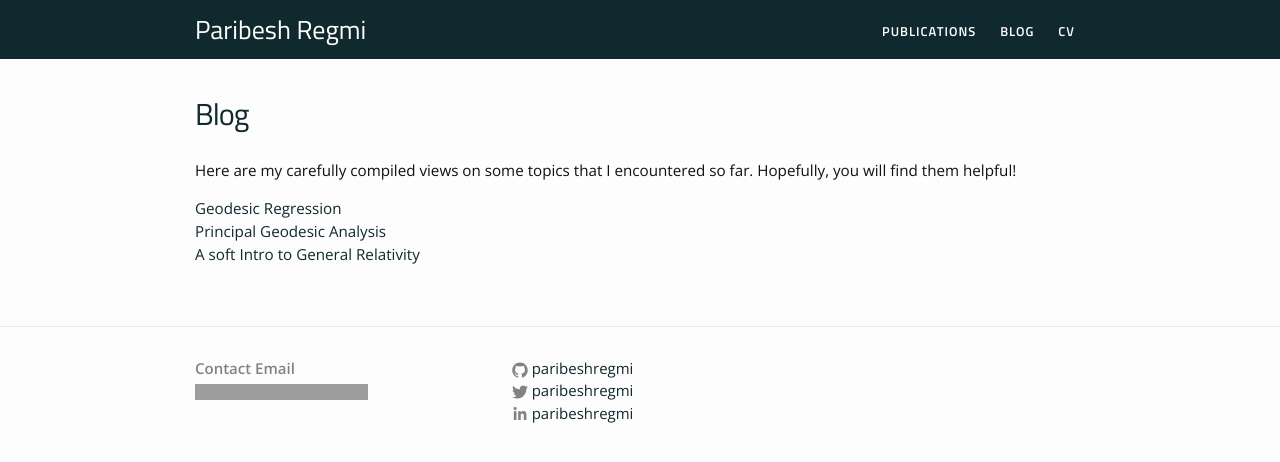
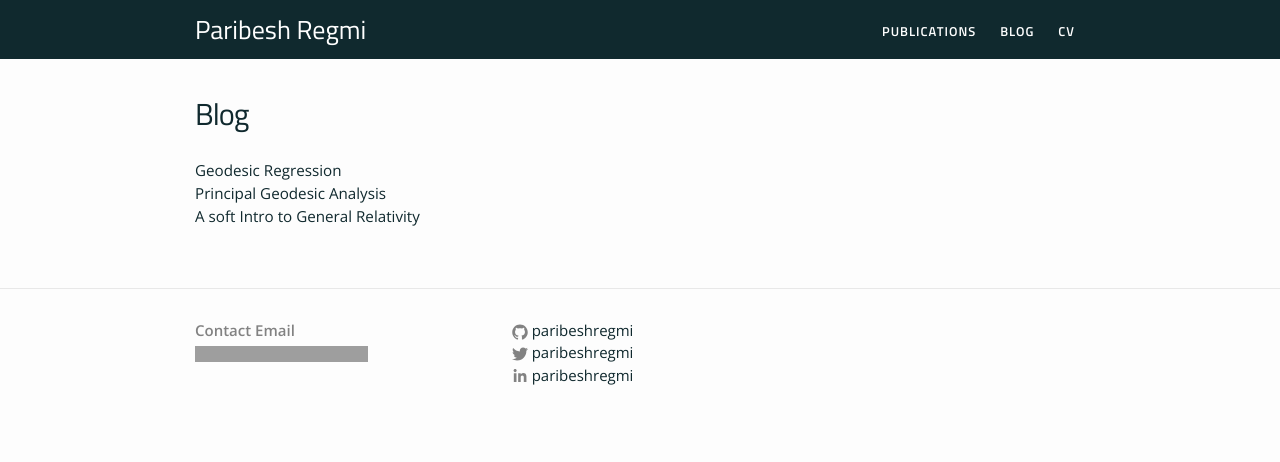
Before and after one commit to paribeshregmi/paribeshregmi.github.io, a Jekyll site: the page built from assets/pages/blog.markdown, in a window 1280 px wide. Shown: the top 462 px of the page. Built offline with Jekyll 4.4.1, drawn with Linux system fonts in a browser that asks for light colours; grey boxes are pictures that could not be loaded.

Commit message:
Update blog.markdown

```diff
--- a/assets/pages/blog.markdown
+++ b/assets/pages/blog.markdown
@@ -4,8 +4,6 @@ title: Blog
 permalink: /blog/
 ---
 
-Here are my carefully compiled views on some topics that I encountered so far. Hopefully, you will find them helpful!
-
 <ul class="listing">
     <a href="https://towardsdatascience.com/geodesic-regression-d0334de2d9d8">Geodesic Regression</a> <br>
     <a href="https://towardsdatascience.com/principal-geodesic-analysis-2ec7ad1b2679">Principal Geodesic Analysis</a> <br>
```
